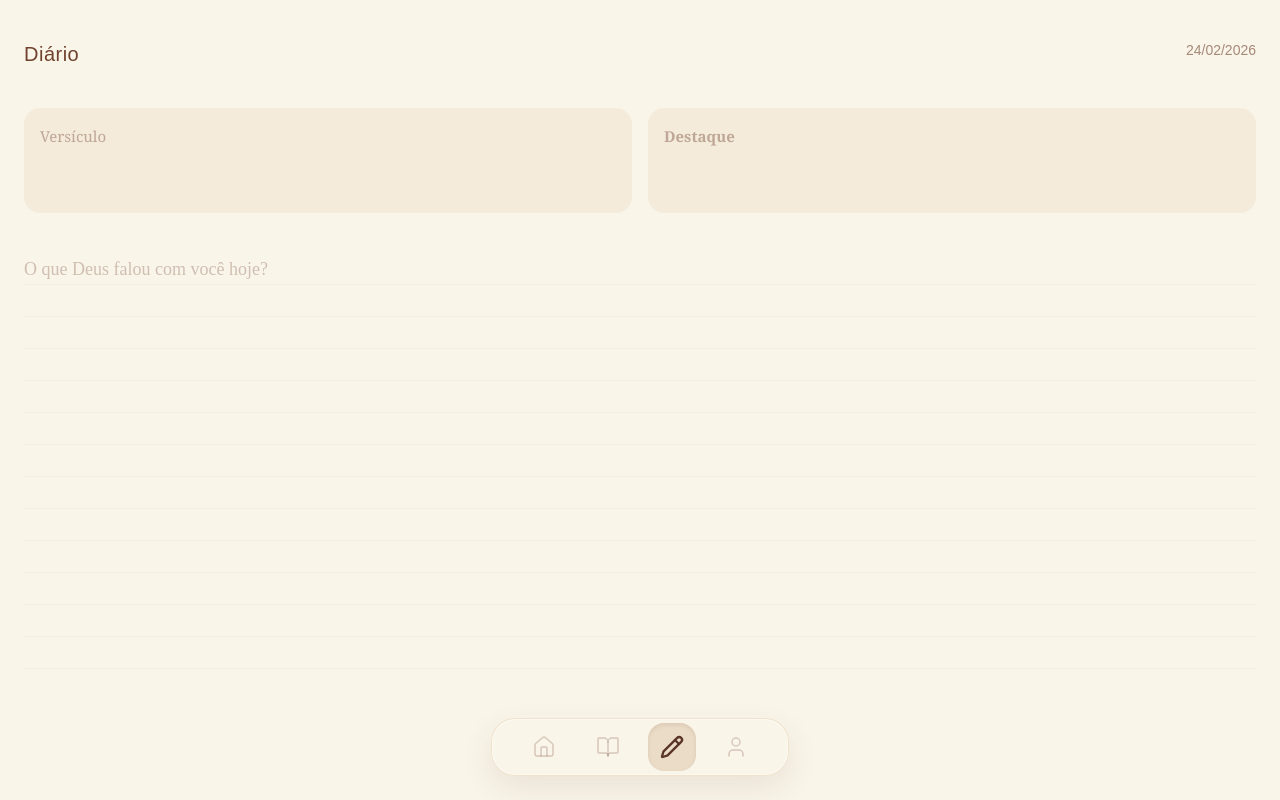
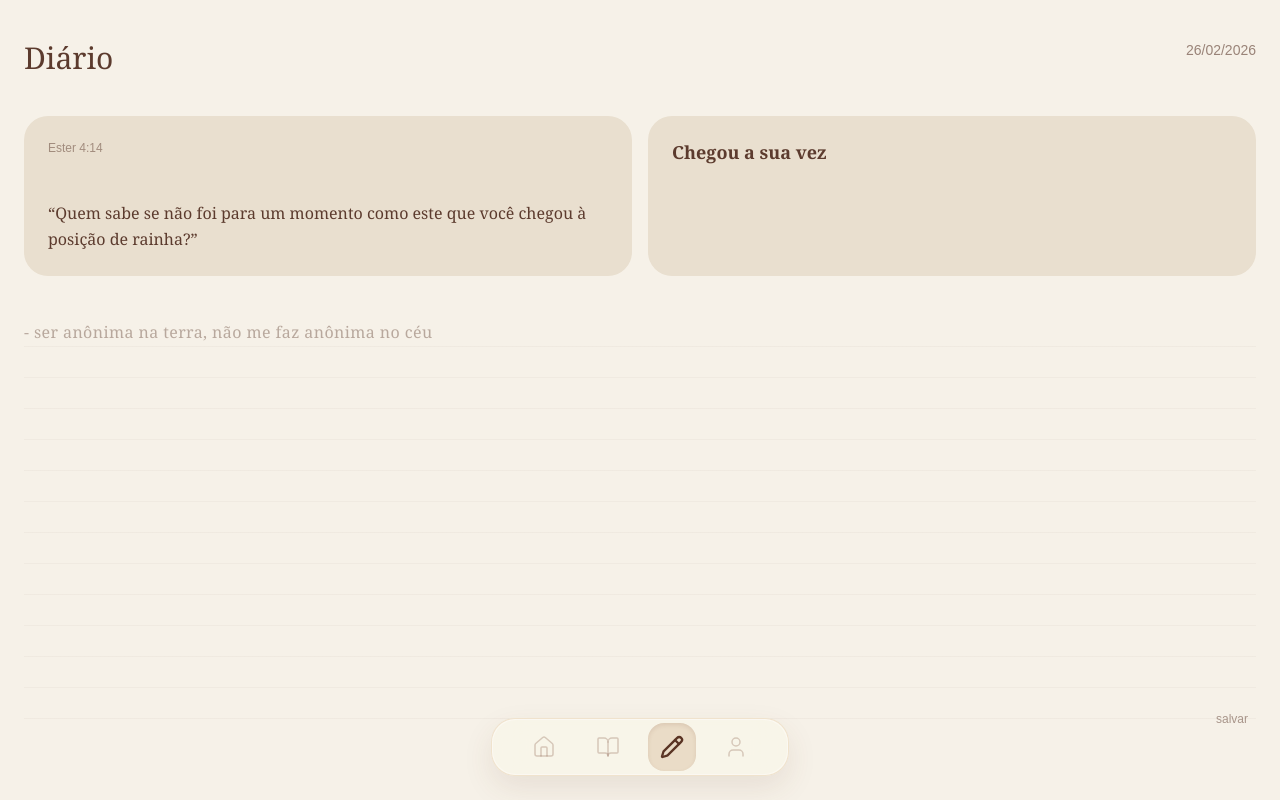
Before and after one commit to michelesannti/no-secreto, a Next.js app: page /diario in a window 1280 px wide. Shown: the top 800 px of the page. Built offline with nearby package versions, Linux system fonts and the light colour scheme.

Commit message:
Refinamento final da aba Diario

```diff
--- a/app/(app)/diario/page.tsx
+++ b/app/(app)/diario/page.tsx
@@ -4,121 +4,74 @@ import { useState } from "react";
 
 export default function DiarioPage() {
   const [texto, setTexto] = useState("");
-  const [versiculo, setVersiculo] = useState("");
-  const [destaque, setDestaque] = useState("");
-
-  const hoje = new Date().toLocaleDateString("pt-BR");
-
-  function handleSalvar() {
-    console.log({
-      texto,
-      versiculo,
-      destaque,
-    });
-  }
 
   return (
-    <div className="min-h-screen bg-[#f9f5e9] px-6 pt-10 pb-40">
-
-      {/* TOPO */}
+    <div className="min-h-screen bg-[#f6f1e8] px-6 pt-10 pb-40 text-[#5c3b2e]">
+      {/* Header */}
       <div className="flex justify-between items-start mb-10">
-        <h1 className="text-[#70412d] text-xl tracking-wide">
-          Diário
-        </h1>
-
-        <span className="text-[#70412d]/60 text-sm">
-          {hoje}
-        </span>
+        <h1 className="text-3xl font-serif">Diário</h1>
+        <span className="text-sm opacity-60">26/02/2026</span>
       </div>
 
-      {/* VERSÍCULO + DESTAQUE */}
-      <div className="flex gap-4 mb-10">
-        <textarea
-          value={versiculo}
-          onChange={(e) => setVersiculo(e.target.value)}
-          placeholder="Versículo"
-          className="
-            w-1/2
-            bg-[#e9d5bb]/30
-            rounded-2xl
-            p-4
-            text-[15px]
-            font-serif
-            text-[#5a3424]
-            placeholder:text-[#70412d]/40
-            resize-none
-            outline-none
-            leading-relaxed
-          "
-          rows={3}
-        />
-
-        <textarea
-          value={destaque}
-          onChange={(e) => setDestaque(e.target.value)}
-          placeholder="Destaque"
-          className="
-            w-1/2
-            bg-[#e9d5bb]/30
-            rounded-2xl
-            p-4
-            text-[15px]
-            font-serif
-            font-semibold
-            text-[#5a3424]
-            placeholder:text-[#70412d]/40
-            resize-none
-            outline-none
-            leading-relaxed
-          "
-          rows={3}
-        />
+      {/* Versículo + Destaque */}
+      <div className="grid grid-cols-2 gap-4 mb-10">
+        {/* Versículo */}
+        <div className="bg-[#e9dfcf] rounded-3xl p-6 min-h-[160px] flex flex-col justify-between">
+          <span className="text-xs opacity-50 mb-2">
+            Ester 4:14
+          </span>
+          <p className="font-serif text-base leading-relaxed">
+            “Quem sabe se não foi para um momento como este que você chegou à posição de rainha?”
+          </p>
         </div>
 
-      {/* TEXTO PRINCIPAL COM LINHAS + CURSIVA */}
+        {/* Destaque */}
+        <div className="bg-[#e9dfcf] rounded-3xl p-6 min-h-[120px] flex items-start">
+          <p className="font-serif font-semibold text-lg leading-snug">
+            Chegou a sua vez
+          </p>
+        </div>
+      </div>
+
+      {/* Campo principal */}
+      <div className="relative">
         <textarea
           value={texto}
           onChange={(e) => setTexto(e.target.value)}
-        placeholder="O que Deus falou com você hoje?"
+          placeholder="- ser anônima na terra, não me faz anônima no céu"
           className="
             w-full
             min-h-[420px]
             bg-transparent
-          text-[#4a2b1d]
-          placeholder:text-[#70412d]/30
-          text-[18px]
+            resize-none
+            outline-none
+            font-serif
+            text-[16px]
             leading-8
-          outline-none
-          resize-none
+            tracking-wide
+            placeholder:text-[#5c3b2e]/40
           "
           style={{
-          fontFamily: "cursive",
             backgroundImage:
-            "repeating-linear-gradient(to bottom, transparent, transparent 31px, rgba(112,65,45,0.08) 32px)",
+              "repeating-linear-gradient(to bottom, transparent, transparent 30px, rgba(92,59,46,0.08) 31px)",
           }}
         />
 
-      {/* BOTÃO DISCRETO */}
-      {texto.length > 0 && (
-        <div className="mt-6 flex justify-end">
+        {/* Botão salvar discreto */}
         <button
-            onClick={handleSalvar}
           className="
-              text-sm
-              px-5
-              py-2
-              rounded-full
-              bg-[#70412d]
-              text-white
-              shadow-md
-              hover:opacity-90
+            absolute
+            bottom-4
+            right-2
+            text-xs
+            opacity-50
+            hover:opacity-80
             transition
           "
         >
-            Salvar
+          salvar
         </button>
       </div>
-      )}
     </div>
   );
 }
```
Lines whose indentation alone changed are shown as unchanged.
